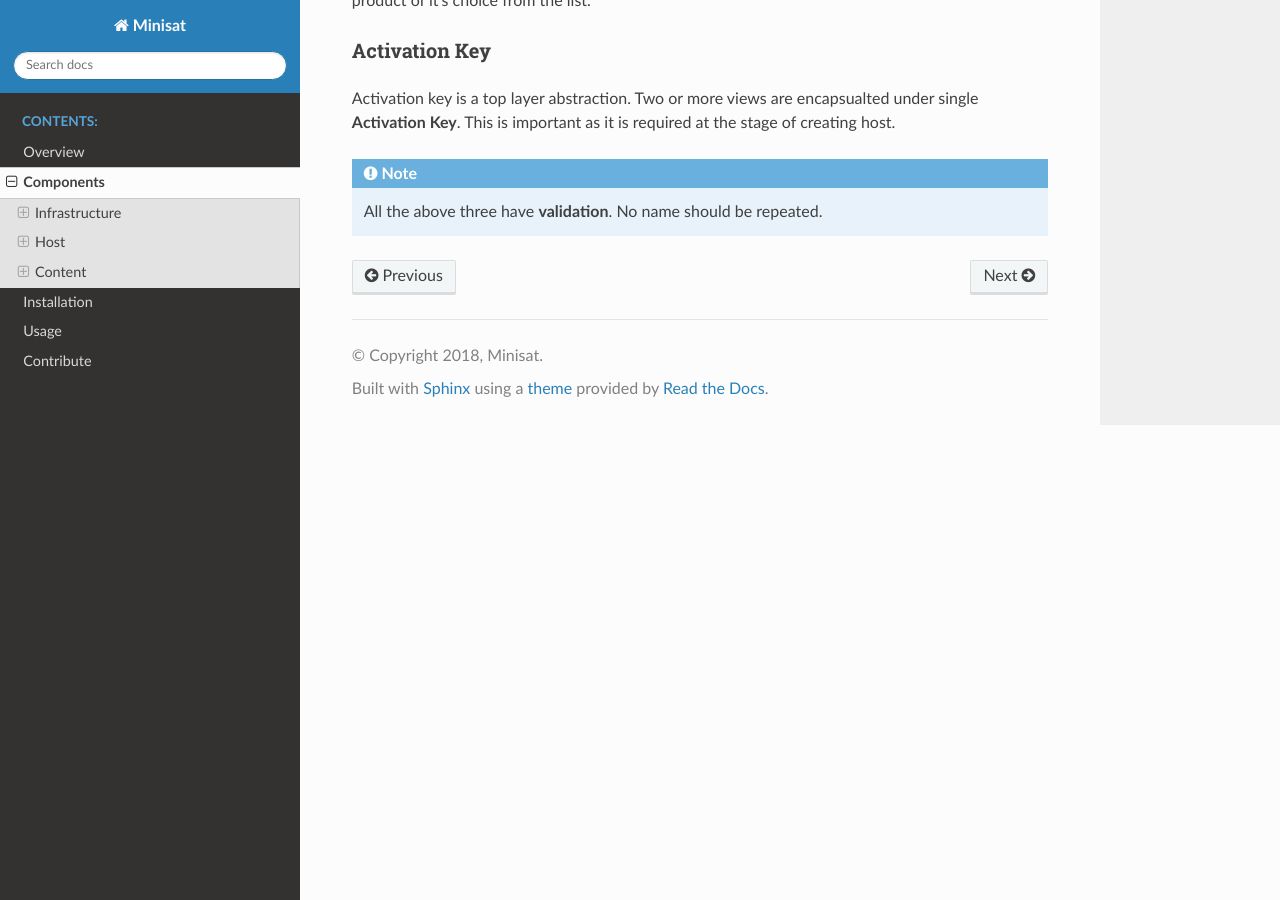
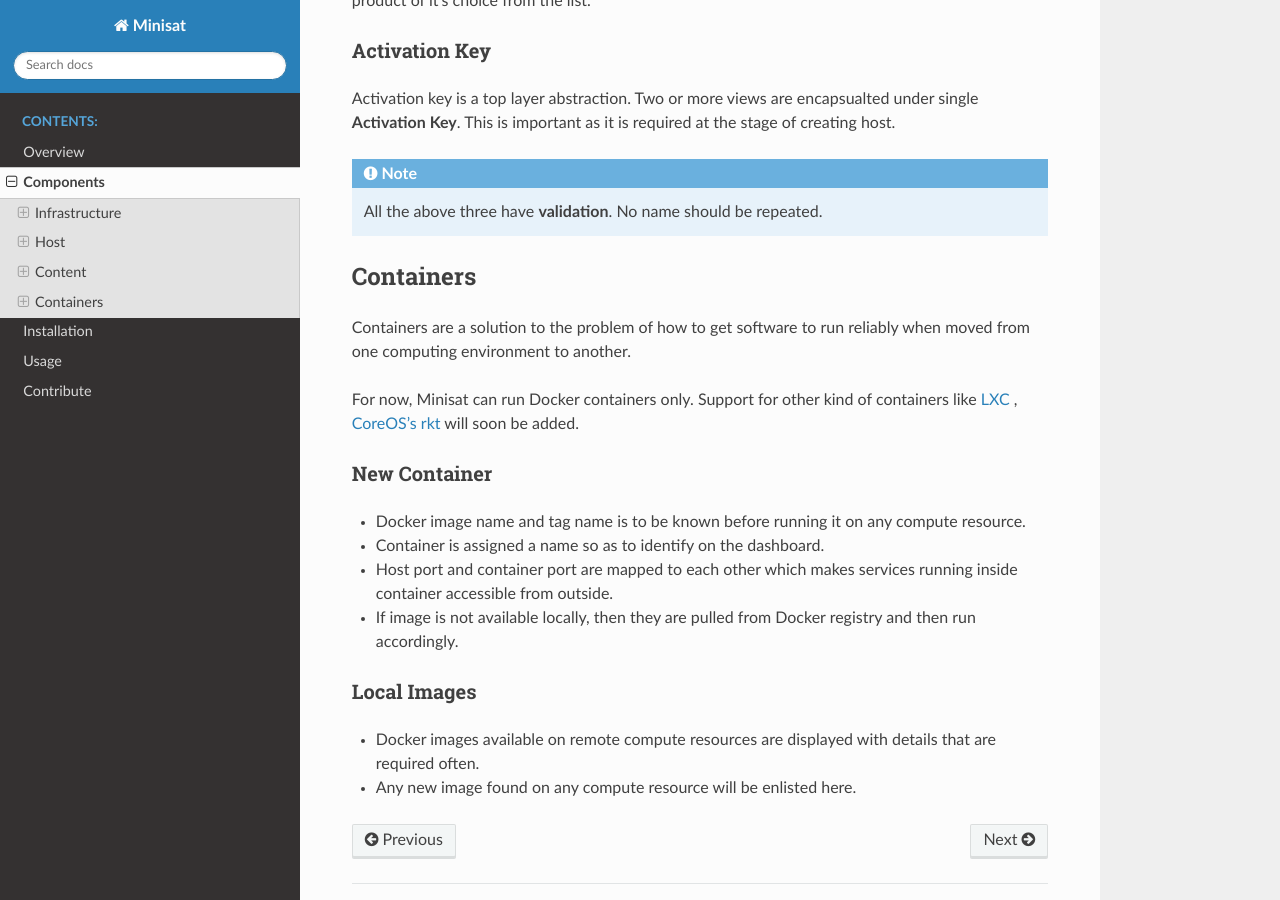
Before and after one commit to miniSat/Minisat, a Sphinx documentation site: the page built from docs/components.rst, in a window 1280 px wide and 900 px high, scrolled down 2977 px. Built offline with Sphinx 7.4.7 and the Read the Docs theme 2.0.0, drawn with Linux system fonts in a browser that asks for light colours; some of the changed text lies outside the part shown.

Commit message:
Container Docs
Signed-off-by: Shailesh <shailesh.kolhapur@gmail.com>

```diff
--- a/docs/components.rst
+++ b/docs/components.rst
@@ -25,7 +25,7 @@
 
     .. note::
 
-  	  All the above details are very much essential to set up a compute resource
+  	  All the above details are very much essential to set up a compute resource.
 
 
 
@@ -144,3 +144,27 @@
 .. note ::
 
 	All the above three have **validation**. No name should be repeated.
+
+Containers
+----------
+
+Containers are a solution to the problem of how to get software to run reliably when moved from one computing environment to another.
+
+For now, Minisat can run Docker containers only. Support for other
+kind of containers like `LXC <https://linuxcontainers.org/>`_ , `CoreOS's rkt <https://coreos.com/rkt/>`_  will soon be added.
+
++++++++++++++
+New Container
++++++++++++++
+
+- Docker image name and tag name is to be known before running it on any compute resource.
+- Container is assigned a name so as to identify on the dashboard.
+- Host port and container port are mapped to each other which makes services running inside container accessible from outside.
+- If image is not available locally, then they are pulled from Docker registry and then run accordingly.
+
+++++++++++++
+Local Images
+++++++++++++
+
+- Docker images available on remote compute resources are displayed with details that are required often.
+- Any new image found on any compute resource will be enlisted here.
```
Also changed, not shown: other parts of docs/components.rst (+1 -1 lines).
